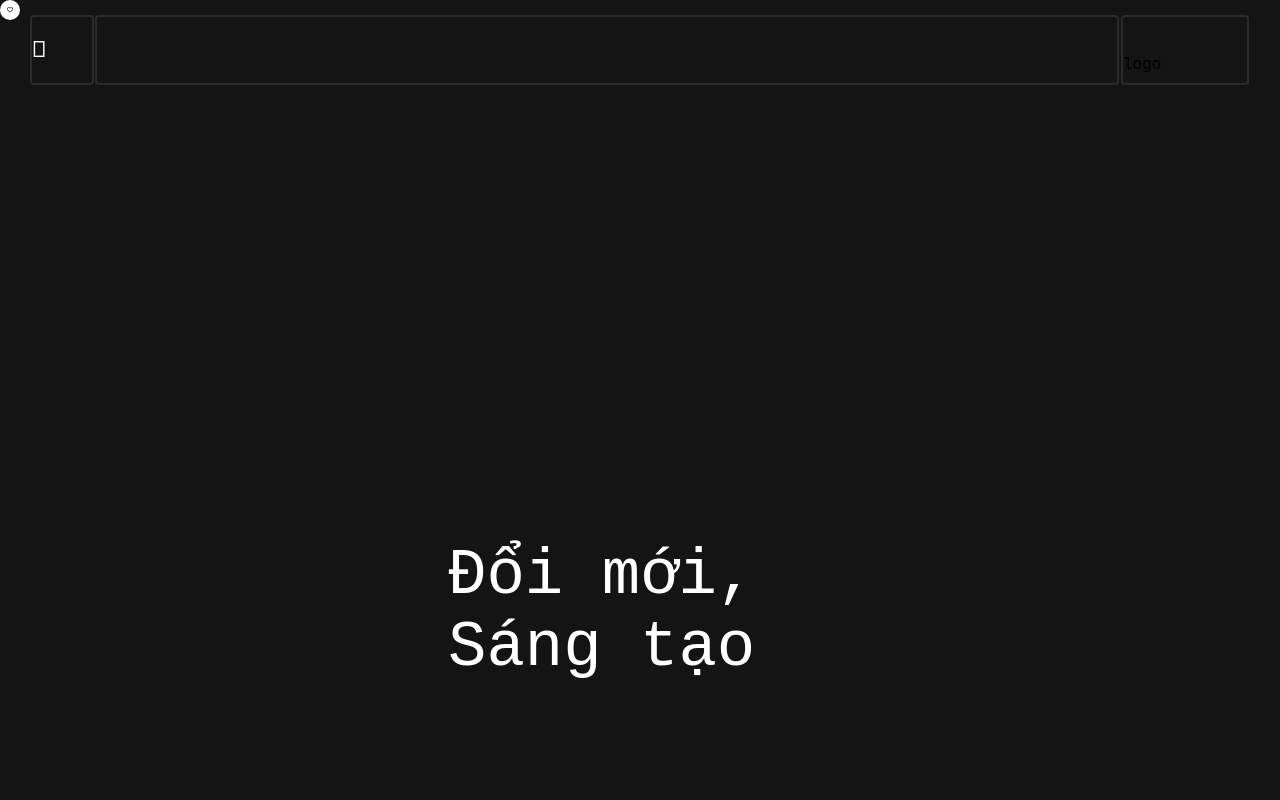
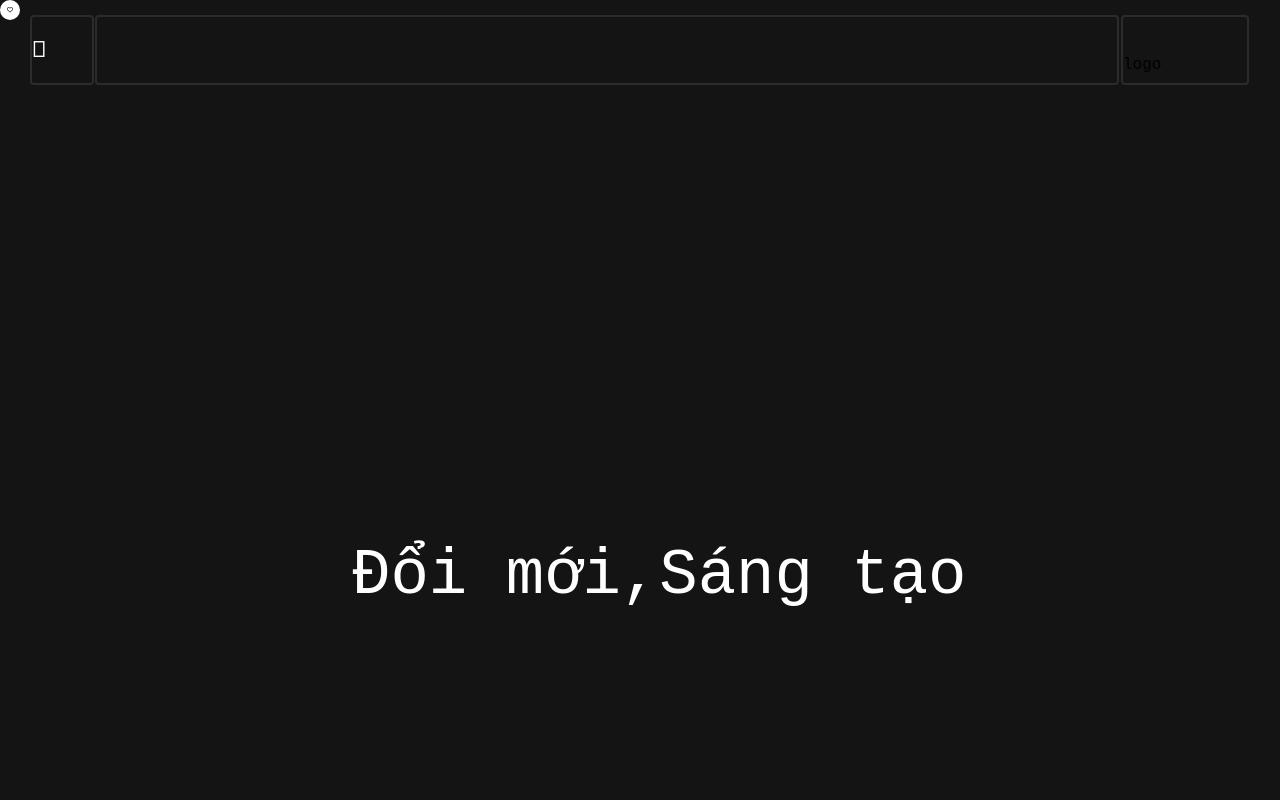
Before and after one commit to theon81/diversitors-phenikaa, a plain HTML site: page index.html in a window 1280 px wide. Shown: the top 800 px of the page. Drawn offline with Linux system fonts and the light colour scheme; some icons are missing; a web font is replaced by a local one.

Commit message:
fix text introduce

```diff
--- a/CSS/main_style.css
+++ b/CSS/main_style.css
@@ -170,34 +170,48 @@ body:hover > #trailer {
 /* End navigation  */
 
 
-/* Begin introduce  */
+/* Begin text  */
 #text-container{
     /* background-color:bisque; */
     width: 100%;
     height: 1080px;
 
     display: flex;
-    flex-direction: column;
     justify-content: center;
-    align-items: center;
+    align-items:center;
 
-    font-size: 4em;
-    color: white;
 
     /* xoá dòng này r căn lại text ra giữa */
-    transform: translateX(-15%);
+    /* transform: translateX(-15%);    */
+}
+
+#text-container #text-container-center{
+    width: 45%;
+    height: 200px;
+    display: flex;
+    align-items: center;
 }
 
 ul {
+    display: block;
     list-style: none;
     padding: 0;
     margin: 0;
 }
 
 .text-line {
+    /* display: block; */
+    font-size: 4em;
+    color: white;
     position: absolute;
     opacity: 0;
     transition: opacity 0.6s ease, transform 0.6s ease;
+
+}
+.text-line > div {
+    width: 100%;
+    display: flex;
+    justify-content: center;
 }
 
 .text-line.active {
@@ -223,7 +237,7 @@ ul {
     opacity: 1;
     transform: translateY(0);
 }
-/* End introduce  */
+/* End text  */
 
 
 /* Begin project  */
--- a/index.html
+++ b/index.html
@@ -43,6 +43,7 @@
         </div>
 
         <div id="text-container">
+            <div id="text-container-center">
                 <ul>
                     <li class="text-line">
                         <div>
@@ -75,6 +76,8 @@
                         </div>
                     </li>
                 </ul>
+
+            </div>
         </div>
 
         <div id="project">
```
Lines whose indentation alone changed are shown as unchanged.
